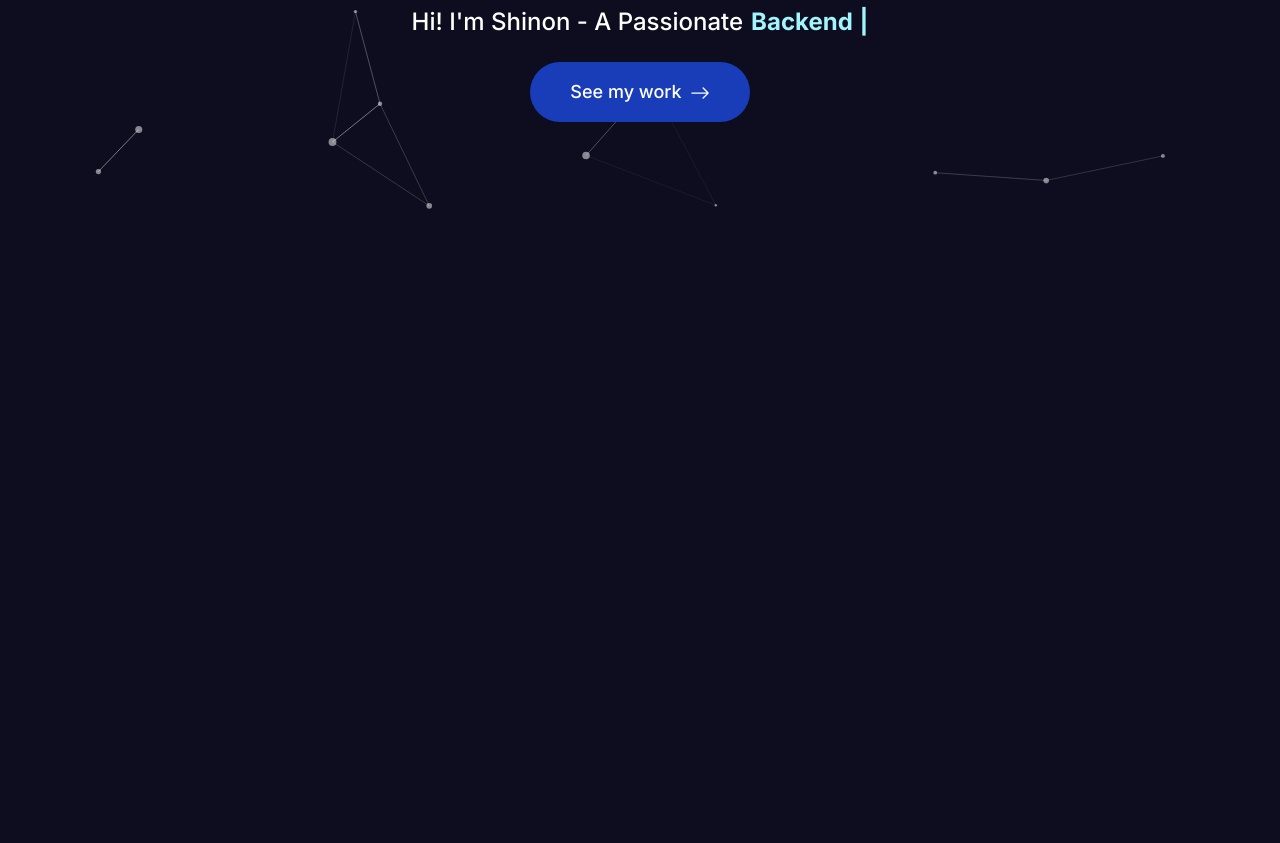
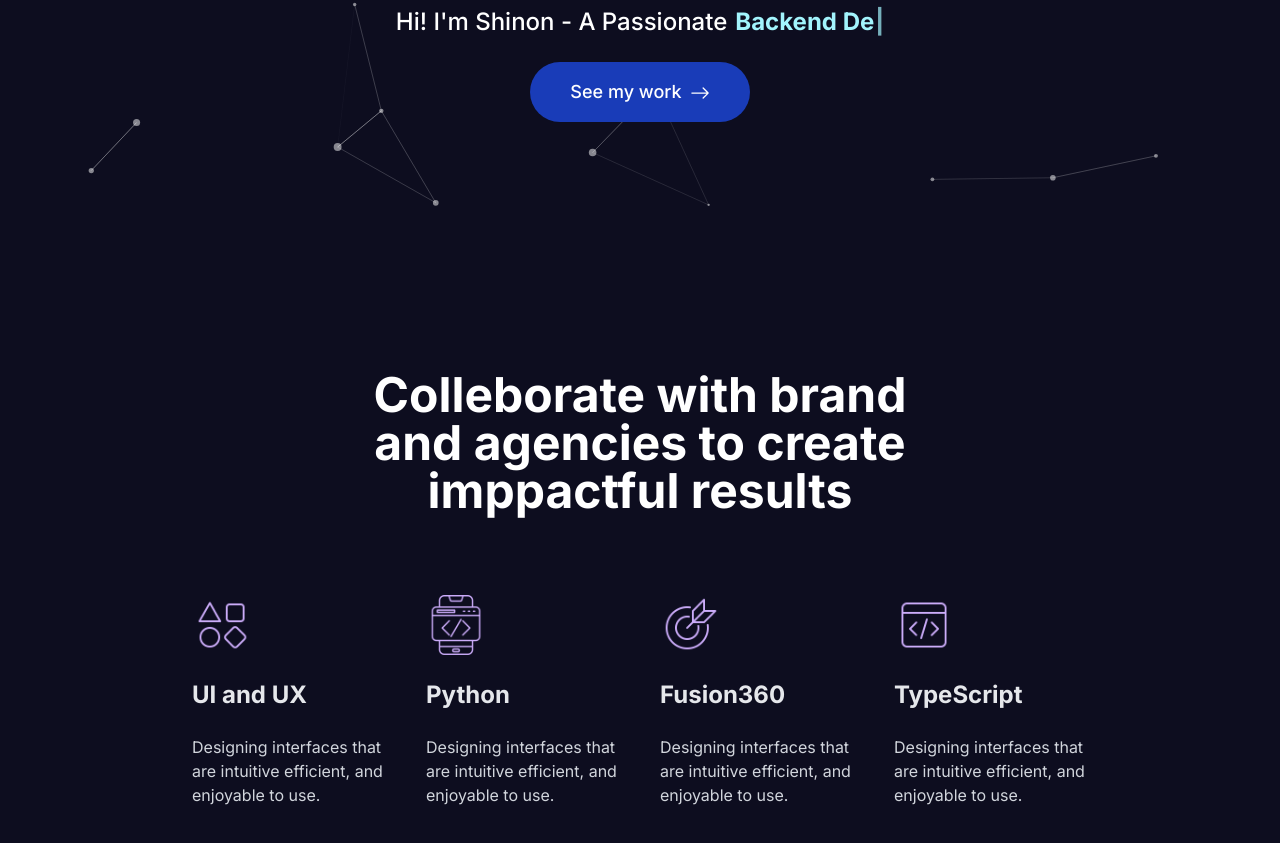
Before and after one commit to shine7on/portfolio, a Next.js app: page / in a window 1280 px wide. Shown: the part 493-1336 px from the top of the page. Before the commit the page ends 800 px from the top, so only its background shows below. Built offline with nearby package versions, Linux system fonts and the light colour scheme.

Commit message:
Add services page (skill sets page)

```diff
--- a/components/Home/Home.tsx
+++ b/components/Home/Home.tsx
@@ -1,10 +1,12 @@
 import React from 'react'
 import Hero from './Hero/hero';
+import Services from './Services/services'
 // heavy thing will be here
 
 const Home = () => {
     return <div className = "overflow-hidden">
         <Hero />
+        <Services />
     </div>;
 };
 
--- /dev/null
+++ b/components/Home/Services/ServiceCard.tsx
@@ -0,0 +1,18 @@
+import Image from 'next/image';
+import React from 'react';
+
+type Props = {
+    icon: string;
+    name: string;
+    description: string;
+};
+
+const ServiceCard = ({description, icon, name}: Props) => {
+    return <div>
+        <Image src={icon} alt="img" width={60} height={60} />
+        <h1 className='mt-6 text-xl md:text-2xl font-bold text-gray-200'>{name}</h1>
+        <p className='mt-6 text-gray-300'>{description}</p>
+    </div>;
+};
+
+export default ServiceCard;
--- /dev/null
+++ b/components/Home/Services/services.tsx
@@ -0,0 +1,39 @@
+import React from "react";
+import ServiceCard from "./ServiceCard"
+
+const Services = () => {
+    return <div className="pt-16 pb-16">
+        <h1 className="text-center text-2xl md:text-4xl xl:text-5xl font-bold text-white">
+            Colleborate with brand <br /> and agencies to create<br />imppactful results
+        </h1>
+        <div className="w-[99%] sm:w-[70%] mx-auto grid grid-cols-1 md:grid-cols-2 xl:grid-cols-4 gap-10 mt-20
+        items-center">
+            <div>
+                <ServiceCard icon="/images/s1.png"
+                 name="UI and UX"
+                 description="Designing interfaces that are intuitive efficient, and enjoyable to use."
+                 />
+            </div>
+            <div>
+                <ServiceCard icon="/images/s2.png"
+                 name="Python"
+                 description="Designing interfaces that are intuitive efficient, and enjoyable to use."
+                 />
+            </div>
+            <div>
+                <ServiceCard icon="/images/s3.png"
+                 name="Fusion360"
+                 description="Designing interfaces that are intuitive efficient, and enjoyable to use."
+                 />
+            </div>
+            <div>
+                <ServiceCard icon="/images/s4.png"
+                 name="TypeScript"
+                 description="Designing interfaces that are intuitive efficient, and enjoyable to use."
+                 />
+            </div>
+        </div>
+    </div>;
+};
+
+export default Services;
```
Also changed, not shown: components/Home/Projects/Projects.tsx (added).
